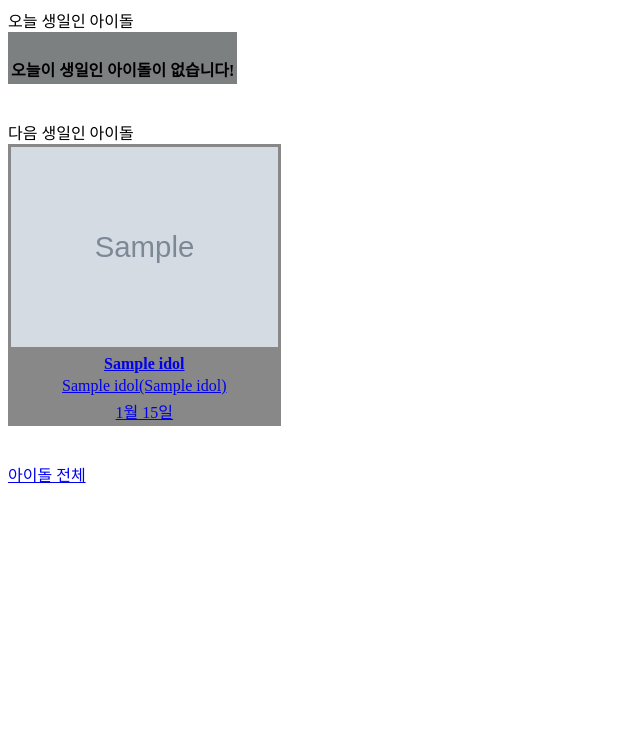
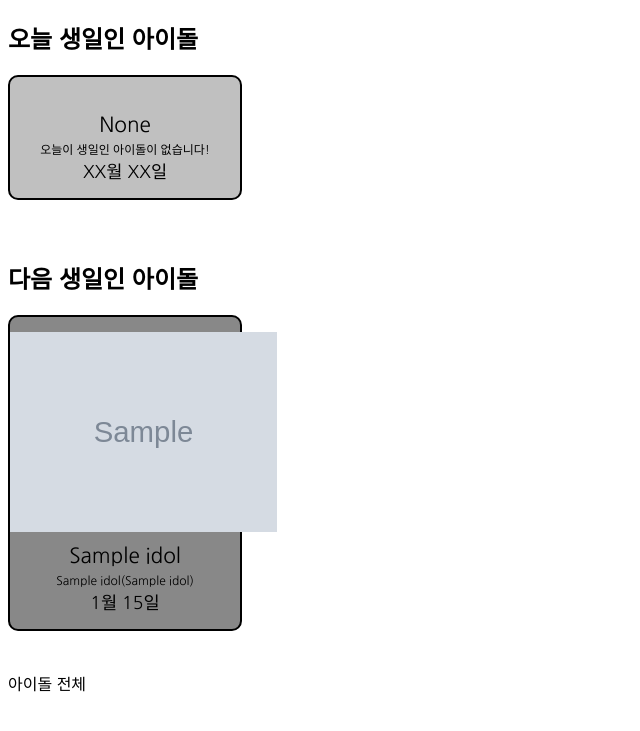
Before and after one commit to Blgada12/idolDB_Django, a Django app: page /idoldb/ in a window 1280 px wide. Shown: the top 731 px of the page, without its empty margins (0-640 px from the left). Run offline with Django 3.2, Linux system fonts and the light colour scheme; tables that the repository leaves empty hold one stand-in row (values such as "Sample post"); grey boxes marked "Sample" are stand-in pictures.

Commit message:
mainpage design

```diff
--- a/idolmaster/views.py
+++ b/idolmaster/views.py
@@ -16,7 +16,7 @@ def idol_main(req):
         idol.birth = idol.birth.replace(today_time.year + 1, idol.birth.month, idol.birth.day)
         idol.save()
 
-    after_idols = idols.filter(birth__gt=today_time)
+    after_idols = idols.filter(birth__gt=today_time).order_by('birth')
 
     after_date = list()
     for idol in after_idols:
@@ -34,7 +34,7 @@ def idol_main(req):
 
     for i in after_date:
         after_idols_result.append(idols.filter(birth__day=i[1], birth__month=i[0]))
-
+    print(today_idols)
     return render(req, 'idoldb/index.html', {'today': today_idols, 'isToday': True if
     len(today_idols) > 0 else False, 'after': after_idols_result})
 
--- a/templates/idoldb/index.html
+++ b/templates/idoldb/index.html
@@ -3,91 +3,91 @@
 <head>
     <meta charset="UTF-8">
     <title>오늘 생일인 아이돌</title>
-
     <style>
-        table{
+        @import url(//fonts.googleapis.com/earlyaccess/nanumgothic.css);
+        body{
+            font-family: "Nanum Gothic", serif
+        }
+        a {
+            color: #000000;
+            text-decoration: none;
+        }
+        a:hover
+        {
+             color: #000000;
+             text-decoration:none;
+             cursor:pointer;
+        }
+        .card{
+            float: contour;
+            padding-top: 15px;
+            padding-bottom: 15px;
+            width:230px;
             text-align: center;
+            border-radius: 10px;
+            border: 2px solid #000;
+        }
+        .card:hover{
+            color: #888888;
+            border: 2px solid #888888;
+        }
+        .card .card_name{
+            font-size: 1.3em;
+            bottom:10px;
+        }
+        .card .card_japaneseName{
+            font-size: 0.75em;
+        }
+        .card .card_birth{
+            font-size: 1.1em;
         }
         .profile_img{
             height: 200px;
+            margin-bottom: 7.5px;
         }
     </style>
+
+    <script>
+
+    </script>
 </head>
 <body>
-오늘 생일인 아이돌
+<h2>오늘 생일인 아이돌</h2>
 {% if isToday %}
     {% for idol in today %}
         <a href="/idoldb/detail/{{ idol.id }}">
-            <table style="background-color: {{ idol.color }}">
-                <tr>
-                    <td>
-                        <img class="profile_img" src="{{ idol.mainPicture.url }}" alt="">
-                    </td>
-                </tr>
-                <tr>
-                    <td>
-                        <strong>{{ idol.KoreanName }}</strong>
-                    </td>
-                </tr>
-                <tr>
-
-                    <td>
-                        {{ idol.KanjiName }}({{ idol.JapaneseName }})
-                    </td>
-                </tr>
-                <tr>
-                    <td>
-                        {{ idol.birth.month }}월 {{ idol.birth.day }}일
-                    </td>
-                </tr>
-            </table>
+            <div class="card" style="background-color: {{ idol.color }}">
+                <img class="profile_img" src="{{ idol.mainPicture.url }}" alt=""><br>
+                <span class="card_name">{{ idol.KoreanName }}</span><br>
+                <span class="card_japaneseName">{{ idol.KanjiName }}({{ idol.JapaneseName }})</span><br>
+                <span class="card_birth">{{ idol.birth.month }}월 {{ idol.birth.day }}일</span>
+            </div>
         </a>
     {% endfor %}
 {% else %}
-            <table style="background-color: #7d8080">
-                <tr>
-                    <td>
-                        <img class="profile_img" src="" alt="">
-                    </td>
-                </tr>
-                <tr>
-                    <td>
-                        <strong>오늘이 생일인 아이돌이 없습니다!</strong>
-                    </td>
-                </tr>
-            </table>
+        <div class="card" style="background-color: #c0c0c0">
+            <img class="profile_img" src="" alt=""><br>
+            <span class="card_name">None</span><br>
+            <span class="card_japaneseName">오늘이 생일인 아이돌이 없습니다!</span><br>
+            <span class="card_birth">XX월 XX일</span>
+        </div>
 {% endif %}
 <br>
 <br>
-다음 생일인 아이돌
+<h2>다음 생일인 아이돌</h2>
 {% for idols in after %}
+    <div>
     {% for idol in idols %}
         <a href="/idoldb/detail/{{ idol.id }}">
-            <table style="background-color: {{ idol.color }}">
-                <tr>
-                    <td>
-                        <img class="profile_img" src="{{ idol.mainPicture.url }}" alt="">
-                    </td>
-                </tr>
-                <tr>
-                    <td>
-                        <strong>{{ idol.KoreanName }}</strong>
-                    </td>
-                </tr>
-                <tr>
-
-                    <td>
-                        {{ idol.KanjiName }}({{ idol.JapaneseName }})
-                    </td>
-                </tr>
-                <tr>
-                    <td>
-                        {{ idol.birth.month }}월 {{ idol.birth.day }}일
-                    </td>
-                </tr>
-            </table>
+            <div class="card" style="background-color: {{ idol.color }}">
+                <img class="profile_img" src="{{ idol.mainPicture.url }}" alt=""><br>
+                <span class="card_name">{{ idol.KoreanName }}</span><br>
+                <span class="card_japaneseName">{{ idol.KanjiName }}({{ idol.JapaneseName }})</span><br>
+                <span class="card_birth">{{ idol.birth.month }}월 {{ idol.birth.day }}일</span>
+            </div>
         </a>
     {% endfor %}
+    </div>
 {% endfor %}
 <br>
 <br>
```
